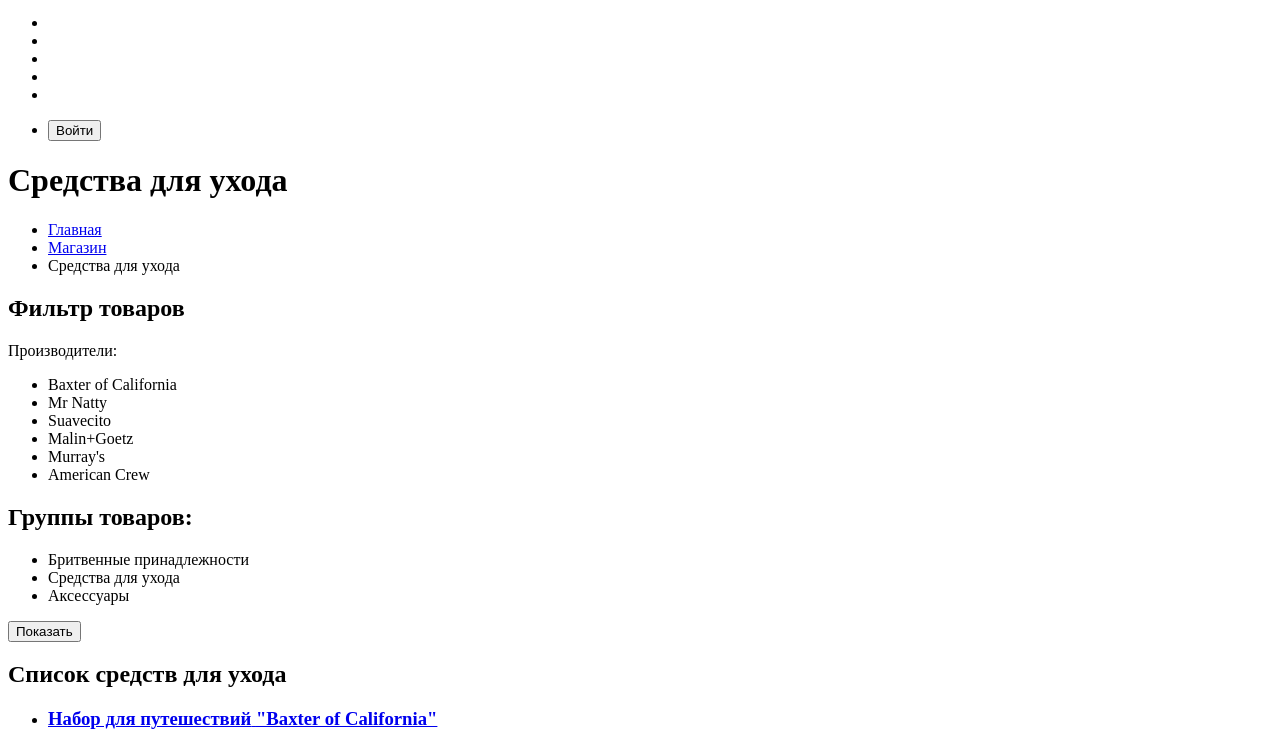
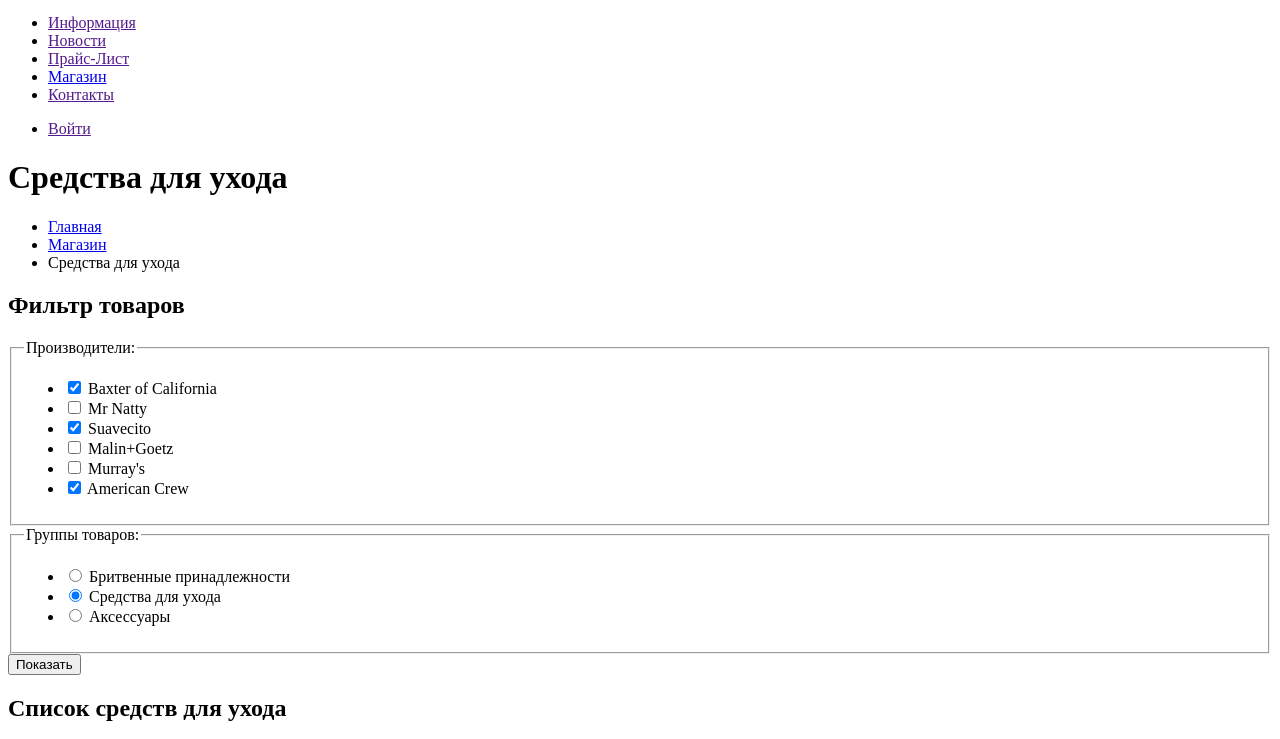
Before and after one commit to Ellq/6506-barbershop-27, a plain HTML site: page catalog.html in a window 1280 px wide. Shown: the part 38-777 px from the top of the page. Drawn offline with Linux system fonts and the light colour scheme.

Commit message:
Добавлены формы, исправлены интерактивные элементы

```diff
--- a/catalog.html
+++ b/catalog.html
@@ -11,16 +11,16 @@
           <img src="img/logo.svg" width="111" height="24" alt="Логотип барбершопа 'Бородинский'">
         </a>
         <ul>
-          <li><a href="info.html"></a></li>
-          <li><a href="news.html"></a></li>
-          <li><a href="price.html"></a></li>
-          <li><a href="catalog.html"></a></li>
-          <li><a href="contacts.html"></a></li>
+          <li><a href="">Информация</a></li>
+          <li><a href="">Новости</a></li>
+          <li><a href="">Прайс-Лист</a></li>
+          <li><a href="catalog.html">Магазин</a></li>
+          <li><a href="">Контакты</a></li>
         </ul>
       </nav>
       <ul>
         <li>
-          <button type="button">Войти</button>
+          <a href="">Войти</a>
         </li>
       </ul>
     </header>
@@ -36,38 +36,85 @@
       </ul>
 
       <section>
-        <h2>Фильтр товаров</h2>
-        <p>Производители:</p>
+        <h2 class="visually-hidden">Фильтр товаров</h2>
+        <form action="https://echo.htmlacademy.ru" method="get">
+          <fieldset>
+            <legend>Производители:</legend>
             <ul>
-          <li>Baxter of California</li>
-          <li>Mr Natty</li>
-          <li>Suavecito</li>
-          <li>Malin+Goetz</li>
-          <li>Murray's</li>
-          <li>American Crew</li>
+              <li>
+                <label>
+                  <input type="checkbox" name="baxter-of-california" checked>
+                  Baxter of California
+                </label>
+              </li>
+              <li>
+                <label>
+                  <input type="checkbox" name="mr-natty">
+                  Mr Natty
+                </label>
+              </li>
+              <li>
+                <label>
+                  <input type="checkbox" name="suavecito" checked>
+                  Suavecito
+                </label>
+              </li>
+              <li>
+                <label>
+                  <input type="checkbox" name="malin-goetz">
+                  Malin+Goetz
+                </label>
+              </li>
+              <li>
+                <label>
+                  <input type="checkbox" name="murrays">
+                  Murray's
+                </label>
+              </li>
+              <li>
+                <label>
+                  <input type="checkbox" name="american-crew" checked>
+                  American Crew
+                </label>
+              </li>
             </ul>
-
-        <h2>Группы товаров:</h2>
+          </fieldset>
+          <fieldset>
+            <legend>Группы товаров:</legend>
             <ul>
-          <li>Бритвенные принадлежности</li>
-          <li>Средства для ухода</li>
-          <li>Аксессуары</li>
+              <li>
+                <label>
+                  <input type="radio" name="product-group" value="shaving">
+                  Бритвенные принадлежности
+                </label>
+              </li>
+              <li>
+                <label>
+                  <input type="radio" name="product-group" value="hair-care" checked>
+                  Средства для ухода
+                </label>
+              </li>
+              <li>
+                <label>
+                  <input type="radio" name="product-group" value="accessories">
+                  Аксессуары
+                </label>
+              </li>
             </ul>
+          </fieldset>
           <button type="button">Показать</button>
+        </form>
       </section>
 
       <section>
-        <h2>Список средств для ухода</h2>
+        <h2 class="visually-hidden">Список средств для ухода</h2>
         <ul>
-
           <li>
+            <a href="catalog-item.html">
               <h3>
-              <a href="catalog-item.html">
                 <span>Набор для путешествий</span>
                 <span>"Baxter of California"</span>
-              </a>
               </h3>
-            <a href="catalog-item.html">
               <img src="img/shop-item-1.jpg" width="220" height="165" alt="">
             </a>
             <p>
@@ -77,13 +124,11 @@
           </li>
 
           <li>
+            <a href="catalog-item.html">
               <h3>
-              <a href="catalog-item.html">
                 <span>Увлажняющий кондиционер</span>
                 <span>"Baxter of California"</span>
-              </a>
               </h3>
-            <a href="catalog-item.html">
               <img src="img/shop-item-2.jpg" width="220" height="165" alt="">
             </a>
             <p>
@@ -93,13 +138,11 @@
           </li>
 
           <li>
+            <a href="catalog-item.html">
               <h3>
-              <a href="catalog-item.html">
                 <span>Гель для волос</span>
                 <span>"Suavecito"</span>
-              </a>
               </h3>
-            <a href="catalog-item.html">
               <img src="img/shop-item-3.jpg" width="220" height="165" alt="">
             </a>
             <p>
@@ -109,13 +152,11 @@
           </li>
 
           <li>
+            <a href="catalog-item.html">
               <h3>
-              <a href="catalog-item.html">
                 <span>Глина для укладки волос</span>
                 <span>"American Crew"</span>
-              </a>
               </h3>
-            <a href="catalog-item.html">
               <img src="img/shop-item-4.jpg" width="220" height="165" alt="">
             </a>
             <p>
@@ -125,13 +166,11 @@
           </li>
 
           <li>
+            <a href="catalog-item.html">
               <h3>
-              <a href="catalog-item.html">
                 <span>Гель для волос</span>
                 <span>"American Crew"</span>
-              </a>
               </h3>
-            <a href="catalog-item.html">
               <img src="img/shop-item-5.jpg" width="220" height="165" alt="">
             </a>
             <p>
@@ -141,13 +180,11 @@
           </li>
 
           <li>
+            <a href="catalog-item.html">
               <h3>
-              <a href="catalog-item.html">
                 <span>Набор для бритья</span>
                 <span>"Baxter of California"</span>
-              </a>
               </h3>
-            <a href="catalog-item.html">
               <img src="img/shop-item-6.jpg" width="220" height="165" alt="">
             </a>
             <p>
@@ -202,9 +239,33 @@
         Личный кабинет
       </h2>
       <p>Введите свой логин и пароль</p>
-      <!-- Здесь будет форма -->
+      <form action="https://echo.htmlacademy.ru" method="post">
+        <div>
+          <label for="user-login">Логин</label>
+          <input type="email" name="login" id="user-login" placeholder="email@example.com">
+        </div>
+        <div>
+          <label for="user-password">Пароль</label>
+          <input type="password" name="password" id="user-password" placeholder="">
+        </div>
+        <div>
+          <input type="checkbox" name="remember" id="user-remember">
+          <label for="user-remember">Запомните меня</label>
+          <a href="#">Я забыл пароль!</a>
+        </div>
+        <button type="submit">Войти</button>
+      </form>
       <button type="button">Закрыть</button>
+    </section>
 
+    <section>
+      <h2>
+        Как до нас добраться
+      </h2>
+      <p>
+        <!-- тут карта -->
+      </p>
+      <button type="button">Закрыть</button>
     </section>
 
   </body>
```
Also changed, not shown: catalog-item.html (+33 -9 lines), index.html (+50 -9 lines), img/invalid-name.svg (added). Lines whose indentation alone changed are shown as unchanged.
